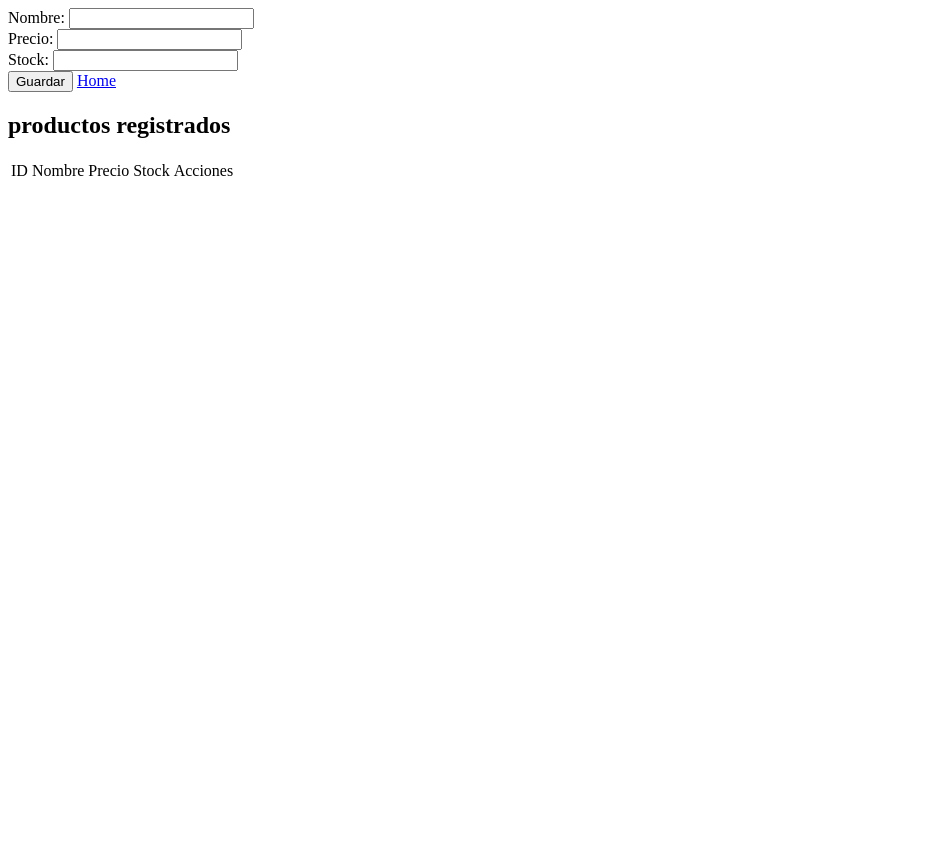
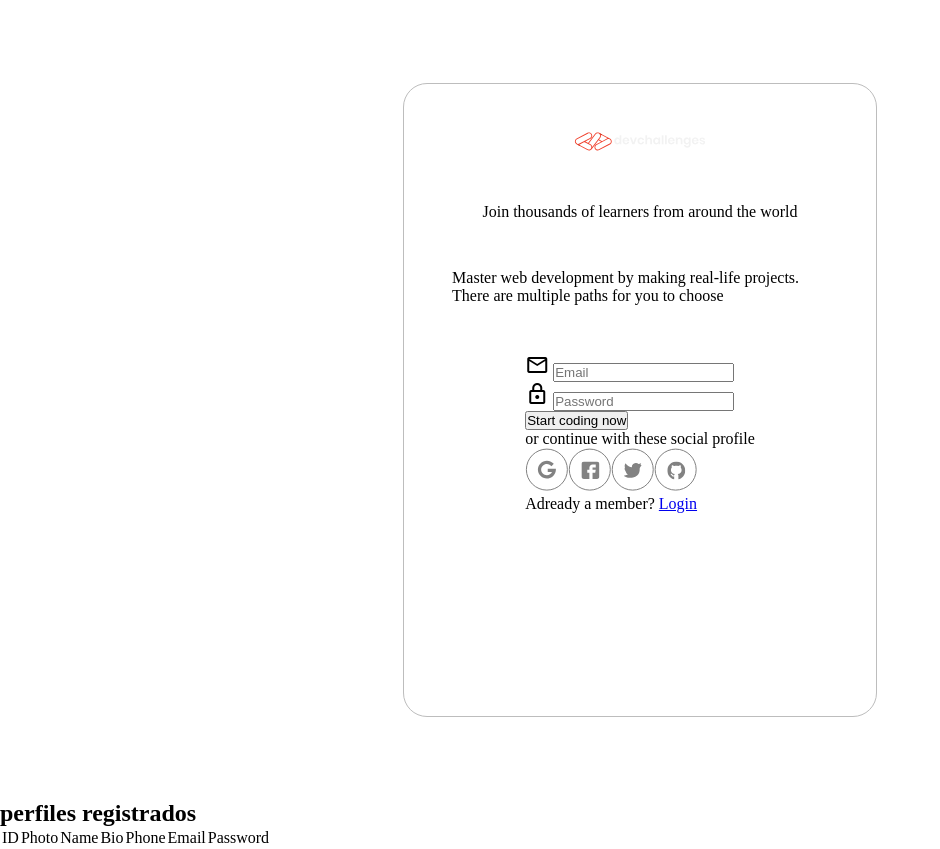
Before and after one commit to josegpmsud/mpn3, a PHP site: page / in a window 1280 px wide. Shown: the whole page, without its empty margins (0-940 px from the left). Before the commit the page ends 176 px from the top, so only its background shows below. Run offline with PHP 8.4, Linux system fonts and the light colour scheme; data that the repository does not hold is empty.

Commit message:
se agrego funcionalidad de guardar nuevo perfin y editarlo y algo de estilos

```diff
--- a/config/database.php
+++ b/config/database.php
@@ -4,7 +4,7 @@ try {
     $host = "localhost";
     $username = "root";
     $password = "";
-    $database = "funvalp";//login_db
+    $database = "login_db";//login_db//funvalp
 
     $mysqli = new mysqli($host, $username, $password, $database);
 
--- /dev/null
+++ b/db_exportada/login_db.sql
@@ -0,0 +1 @@
+--por agregar base de datos
--- a/index.php
+++ b/index.php
@@ -1,63 +1,87 @@
-<!DOCTYPE html>
-<html lang="en">
-<head>
-    <meta charset="UTF-8">
-    <meta name="viewport" content="width=device-width, initial-scale=1.0">
-    <title>Mini Proyecto N3</title>
-</head>
+<?php require_once("./section/head.php") ?>
 <body>
-    <form action="./handle_db/create.php" method="post">
-        <label for="">Nombre:</label>
-        <input type="text" name="nombre">
+    <main class="main">
+        <section class="cont-login">
+            <div><img src="./assets/devchallenges-light.svg" alt="logo"></div>
+            <p>Join thousands of learners from around the world</p>
+            <p>Master web development by making real-life projects. There are multiple paths for you to choose</p>
+            <div>
+                <form action="./handle_db/create.php" method="post">
+                    <div>
+                        <div>
+                            <span class="material-symbols-outlined"> mail </span>
 
-        <br>
+                            <input type="email" placeholder="Email" name="email">
+                        </div>
+                    </div>
+                    <div>
+                        <div>
+                            <span class="material-symbols-outlined"> lock </span>
 
-        <label for="Precio">Precio:</label>
-        <input type="text" name ="precio">
+                            <input type="password" placeholder="Password" name="pass">
+                        </div>
+                    </div>
+                    <div>
+                        <button type="submit">Start coding now</button>
+                    </div>
+                    <div>
+                        <p>or continue with these social profile</p>
+                        <section class="link">
+                            <div><img src="./assets/Google.svg" alt="Google"></div>
+                            <div><img src="./assets/Facebook.svg" alt="Facebook"></div>
+                            <div><img src="./assets/Twitter.svg" alt="Twitter"></div>
+                            <div><img src="./assets/Gihub.svg" alt="Gihub"></div>
+                        </section>
+                        <p>Adready a member?  <a href="#">Login</a></p>
+                    </div>
+                </form>
+            </div>
 
-        <br>
+        </section>
 
-        <label for="">Stock:</label>
-        <input type="number" name="stock">
-
-        <br>
-
-        <button type="submit">Guardar</button>
-
-        <a href="./home.php">Home</a>
+    </main>
 
 
-    </form>
 
-    <h2>productos registrados</h2>
+    <h2>perfiles registrados</h2>
     <table>
         <thead>
             <tr>
                 <td>ID</td>
-                <td>Nombre</td>
-                <td>Precio</td>
-                <td>Stock</td>
-                <td>Acciones</td>
+                <td>Photo</td>
+                <td>Name</td>
+                <td>Bio</td>
+                <td>Phone</td>
+                <td>Email</td>
+                <td>Password</td>
             </tr>
         </thead>
         <tbody>
             <?php
                 require_once($_SERVER["DOCUMENT_ROOT"] . "/config/database.php");
 
-                $stmnt = $mysqli->query("SELECT * FROM productos");
+                $stmnt = $mysqli->query("SELECT * FROM profiles");
 
                 while($row = $stmnt->fetch_assoc()){
                     $id = $row["id"];
-                    $nombre = $row["nombre"];
-                    $precio = $row["precio"];
-                    $stock = $row["stock"];
+                    $photo = $row["photo"];
+                    $nam = $row["nam"];
+                    $bio = $row["bio"];
+                    $phone = $row["phone"];
+                    $email  = $row["email"];
+                    $pass = $row["pass"];
+
+
 
                     echo "
                     <tr>
                         <td>$id</td>
-                        <td>$nombre</td>
-                        <td>$precio</td>
-                        <td>$stock</td>
+                        <td>$photo</td>
+                        <td>$nam</td>
+                        <td>$bio</td>
+                        <td>$phone</td>
+                        <td>$email</td>
+                        <td>$pass</td>
                         <td><a href='/views/edit.php?id=$id' >Editar</a><a href='/views/edit.php' >Eliminar</a></td>
                     </tr>
 
--- /dev/null
+++ b/section/head.php
@@ -0,0 +1,10 @@
+<!DOCTYPE html>
+<html lang="en">
+<head>
+    <meta charset="UTF-8">
+    <meta name="viewport" content="width=device-width, initial-scale=1.0">
+    <link rel="stylesheet" href="https://fonts.googleapis.com/css2?family=Material+Symbols+Outlined:opsz,wght,FILL,GRAD@24,400,0,0" />
+
+    <link rel="stylesheet" href="../style/style.css" />
+    <title>Mini Proyecto N3</title>
+</head>
--- a/style/style.css
+++ b/style/style.css
@@ -0,0 +1,30 @@
+*{
+    margin: 0;
+    padding: 0;
+    box-sizing: border-box;
+}
+
+.main{
+    height: 100vh;
+    display: flex;
+    justify-content: center;
+    align-items: center;
+
+}
+.cont-login{
+    border-style: solid;
+    border-width: 1px;
+    border-radius: 24px;
+    border-color: #BDBDBD;
+    width: 473.83px;
+    height: 634.3px;
+    padding: 3rem;
+    display: flex;
+    flex-direction: column;
+    align-items: center;
+    gap: 3rem;/*mientras por mejorar dieño*/
+}
+
+.link{
+    display: flex;
+}
```
Also changed, not shown: handle_db/create.php (+4 -6 lines), handle_db/update.php (+7 -4 lines), views/edit.php (+23 -8 lines).
